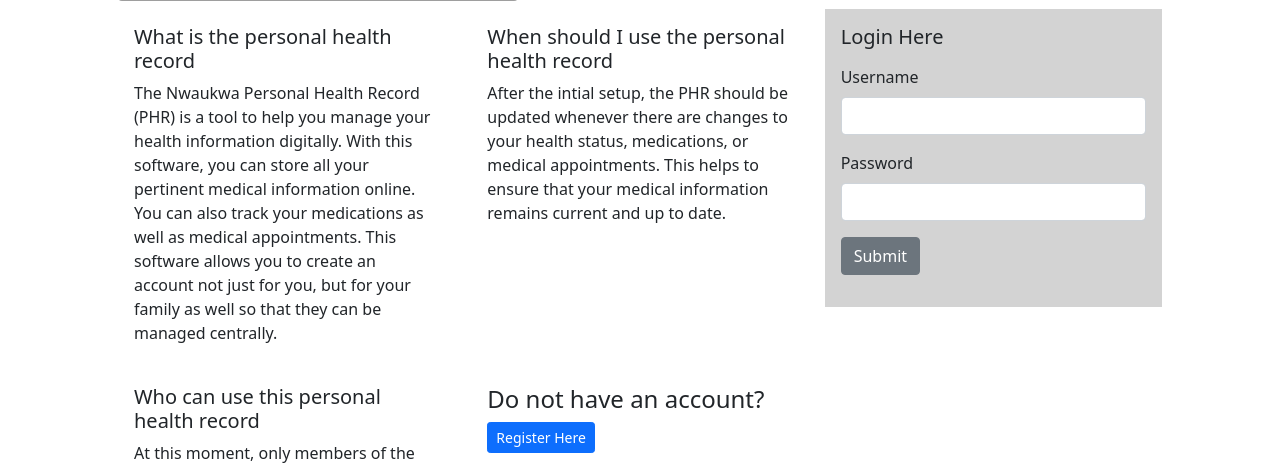
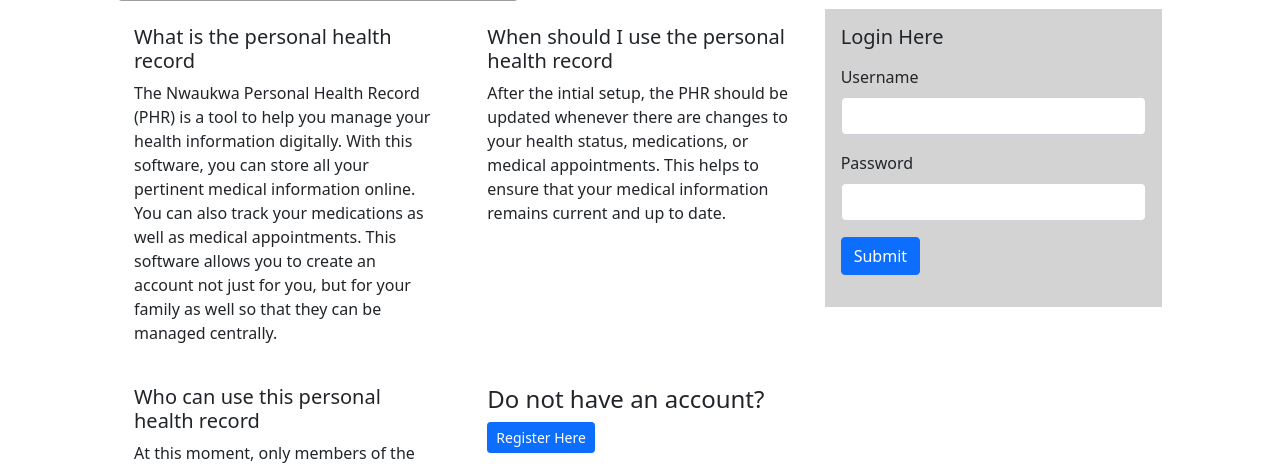
Before and after one commit to Stephen-Nw/nwaukwaPHR, a Django app: page / in a window 1280 px wide. Shown: the part 457-924 px from the top of the page. Run offline with Django 4.2, Linux system fonts and the light colour scheme; some libraries are stand-ins or nearby versions; grey boxes are pictures that could not be loaded.

Commit message:
update color

```diff
--- a/templates/authenticate/testy3.html
+++ b/templates/authenticate/testy3.html
@@ -12,6 +12,6 @@
         </div>
 
 
-    <input type="Submit" value="Submit" class="btn btn-secondary">
+    <input type="Submit" value="Submit" class="btn btn-primary">
 
 </form>
```
